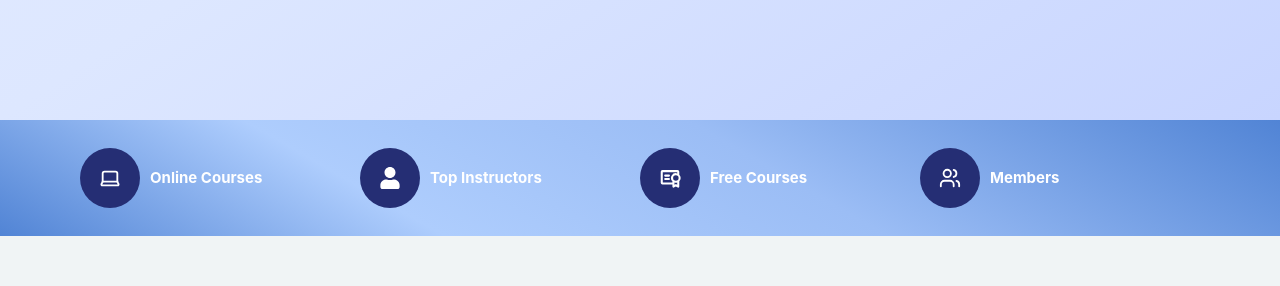
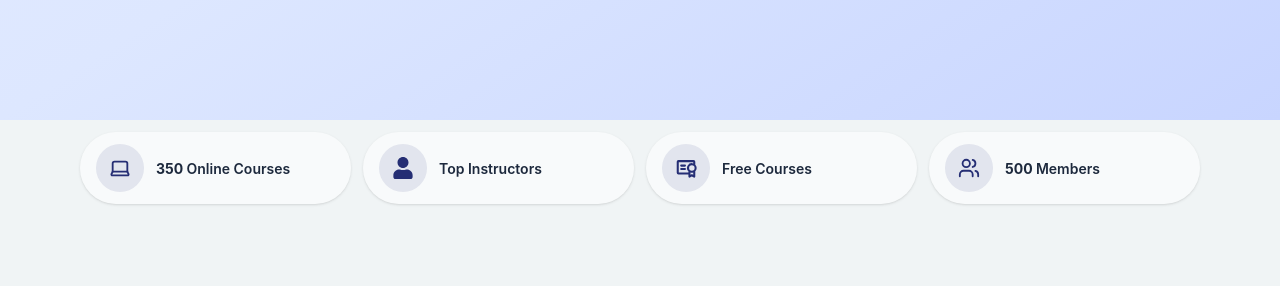
Before and after one commit to Amr-ahmed-98/Education-App, a React (Vite) app: page / in a window 1280 px wide. Shown: the part 800-1086 px from the top of the page. Built offline with nearby package versions, Linux system fonts and the light colour scheme; no server answers.

Commit message:
Banner card updated

```diff
--- a/src/components/organisms/Home/BannerCard.tsx
+++ b/src/components/organisms/Home/BannerCard.tsx
@@ -1,34 +1,46 @@
-import  React  from "react";
-import {motion} from "framer-motion";
+import React from "react";
+import { motion } from "framer-motion";
 import { fadeIn } from "@/animation/FadeIn";
-interface BannerCardProbs {
+
+interface BannerCardProps {
+  value?: string;
   label?: string;
   icon?: React.ReactNode;
 }
 
-const BannerCard: React.FC<BannerCardProbs> = ({
-    label,
-    icon,
-}) => {
+const BannerCard: React.FC<BannerCardProps> = ({ value, label, icon }) => {
   return (
-    <div className=" py-[20px]">
-      <div className="flex  ">
-        <motion.div
-         variants={fadeIn({ direction: "right", delay: 0.2 })}
-        initial="hidden"
-        whileInView="show"
-        viewport={{ once: false, amount: 0.7 }}
-        className="w-[45px] md:w-[60px] h-[45px] md:h-[60px] text-white bg-primary rounded-[50%] flex justify-center items-center"
-        >{icon} </motion.div>
-        <motion.p
-         variants={fadeIn({ direction: "left", delay: 0.2 })}
-        initial="hidden"
-        whileInView="show"
-        viewport={{ once: false, amount: 0.7 }}
-        className="font-bold text-[15px] text-white flex justify-center items-center ml-[10px]"
-        >{label}</motion.p>
+    <motion.div
+      variants={fadeIn({ direction: "up", delay: 0.1 })}
+      initial="hidden"
+      whileInView="show"
+      viewport={{ once: false, amount: 0.7 }}
+      className="
+        flex items-center gap-3
+        whitespace-nowrap
+        rounded-full
+        bg-white/55 dark:bg-white/10
+        px-4 py-3
+        shadow-sm
+      "
+    >
+      <div
+        className="
+          grid place-items-center
+          size-10 md:size-12
+          rounded-full
+          bg-primary/10 dark:bg-white/10
+          text-primary dark:text-white
+        "
+      >
+        {icon}
       </div>
-    </div>
+
+      <p className="text-sm md:text-base font-semibold text-slate-800 dark:text-white">
+        {value && <span className="font-bold">{value} </span>}
+        {label}
+      </p>
+    </motion.div>
   );
 };
 
--- a/src/components/pages/Home.tsx
+++ b/src/components/pages/Home.tsx
@@ -31,22 +31,26 @@ function Home() {
           imageRight={true} // لو خليتها true هتبدل مكان النص مع الصورة
 
         />
-        <div className=" bg-[linear-gradient(210deg,#4775C1_0%,#5184D5_0%,#9BBdF5_40%,#AECDFD_70%,#5184D5_100%)] dark:bg-[linear-gradient(210deg,#002766_0%,#3C5B8C_0%,#002766_40%)]">
+       <div className="bg-[var(--gradient-hero)] dark:bg-[linear-gradient(210deg,#002766_0%,#3C5B8C_0%,#002766_40%)]">
   <div
     className="
-          container flex overflow-x-auto space-x-2 px-4 py-2
-    lg:grid lg:grid-cols-4 lg:space-x-0 lg:overflow-visible"
-
+      container
+      flex gap-3 overflow-x-auto py-3
+      scrollbar-thin
+      lg:grid lg:grid-cols-4 lg:overflow-visible
+    "
   >
     {ItemCard.map((item) => (
       <BannerCard
         key={item.id}
         icon={item.icon}
+        value={item.value}
         label={t(item.labelKey)}
       />
     ))}
   </div>
 </div>
+
       </div>
       <div
       className="container"
```
Also changed, not shown: src/styles/index.css (line endings or trailing spaces). Lines whose indentation alone changed are shown as unchanged.
